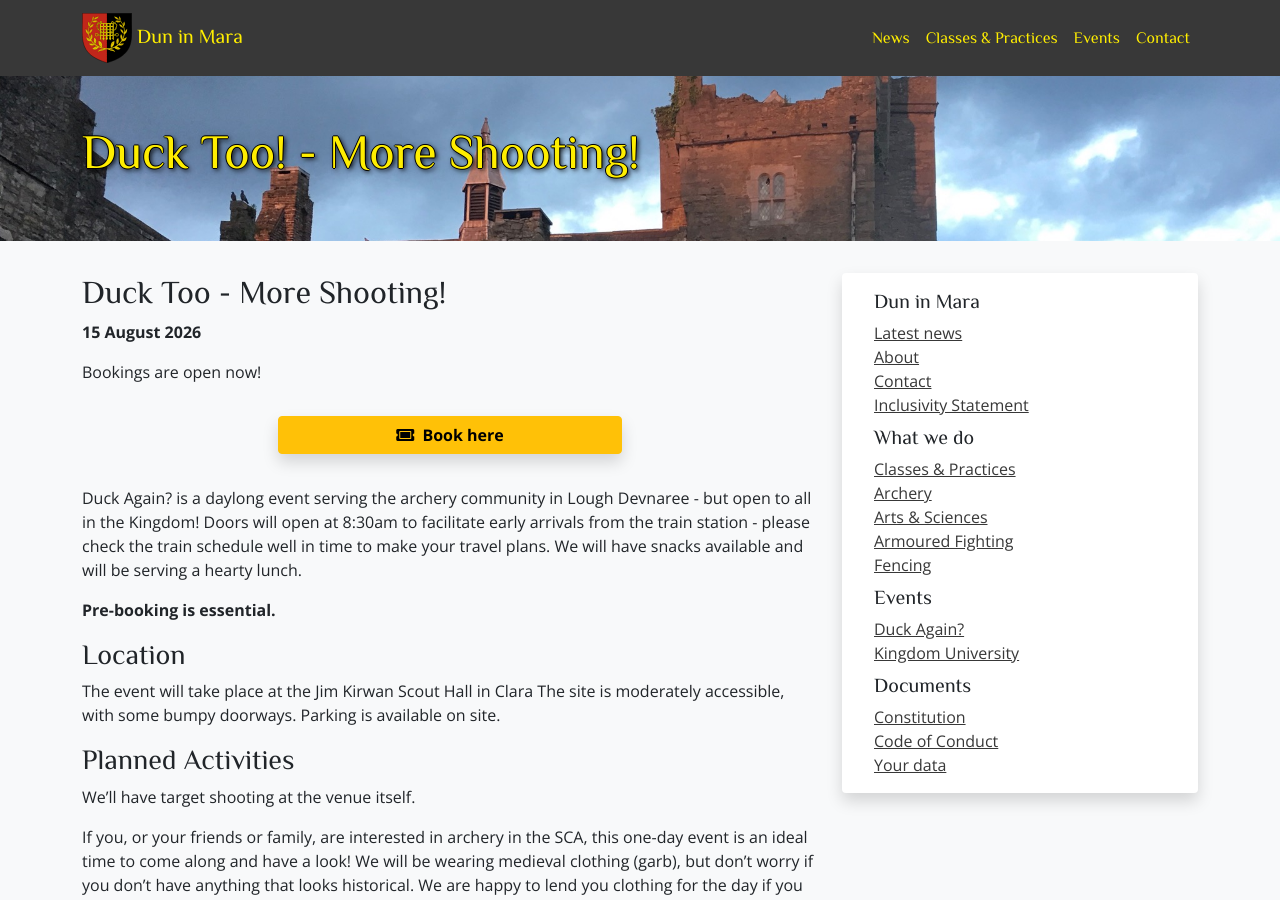
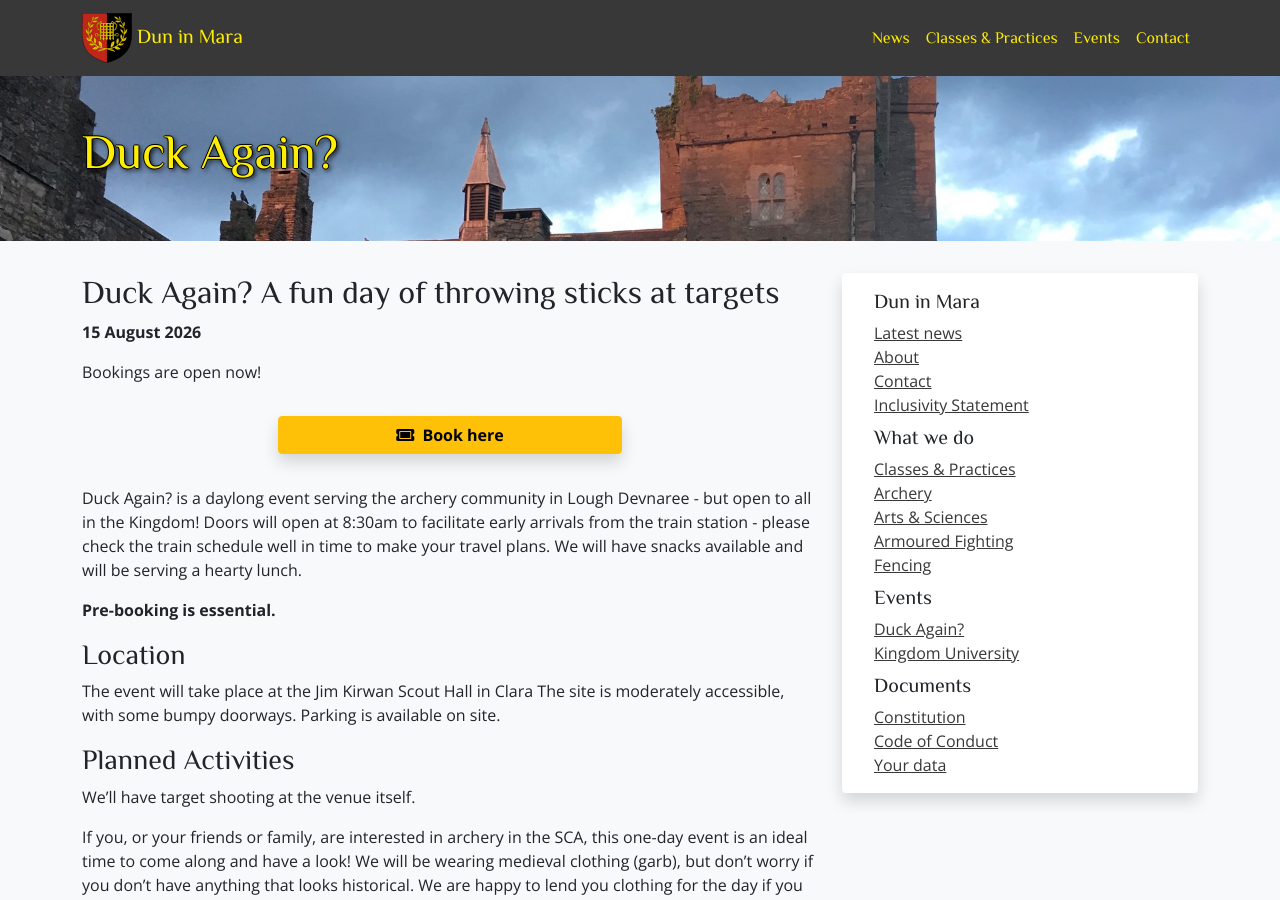
Before and after one commit to drachenwald/dun-in-mara, a Jekyll site: the page built from events/2026/duck-again/index.md, in a window 1280 px wide and 900 px high. Built offline with Jekyll 4.4.1, drawn with Linux system fonts in a browser that asks for light colours; comment, search, counter and statistics services are not loaded.

Commit message:
updated duck page

```diff
--- a/events/2026/duck-again/index.md
+++ b/events/2026/duck-again/index.md
@@ -1,10 +1,10 @@
 ---
-title: "Duck Too! - More Shooting!"
+title: "Duck Again?"
 featuredImage: ../../../../images/sigginstowncastlefireplace.jpg
-excerpt: "30 August 2025. Jim Kirwan Scout Hall, Clara, Co. Offaly"
+excerpt: "15 August 2026. Jim Kirwan Scout Hall, Clara, Co. Offaly"
 ---
 
-## Duck Too - More Shooting!
+## Duck Again? A fun day of throwing sticks at targets
 
 **15 August 2026**
 
```
